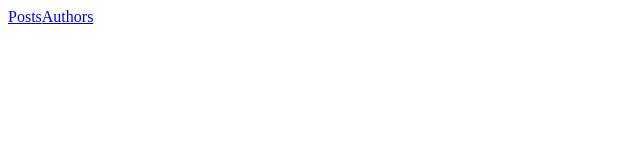
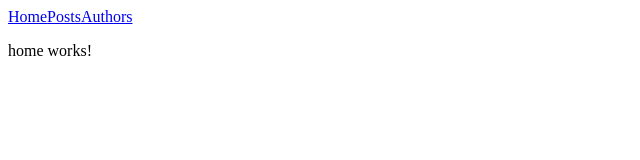
Before and after one commit to include-once/mean-tut, an Angular app: page / in a window 1280 px wide. Shown: the top 160 px of the page, without its empty margins (0-640 px from the left). Built offline with nearby package versions, Linux system fonts and the light colour scheme.

Commit message:
Chapter 1: add Home Component

```diff
--- a/src/app/app.component.html
+++ b/src/app/app.component.html
@@ -1,4 +1,5 @@
 <nav>
+  <a routerLink="">Home</a>
   <a routerLink="/posts">Posts</a>
   <a routerLink="/authors">Authors</a>
 </nav>
--- /dev/null
+++ b/src/app/home/home.component.html
@@ -0,0 +1,3 @@
+<p>
+  home works!
+</p>
--- /dev/null
+++ b/src/app/home/home.component.ts
@@ -0,0 +1,15 @@
+import { Component, OnInit } from '@angular/core';
+
+@Component({
+  selector: 'app-home',
+  templateUrl: './home.component.html',
+  styleUrls: ['./home.component.css']
+})
+export class HomeComponent implements OnInit {
+
+  constructor() { }
+
+  ngOnInit() {
+  }
+
+}
```
Also changed, not shown: src/app/app.module.ts (+8 -3 lines), src/app/home/home.component.css (added), 1 other file (tests, documents, lock files or other folders).
